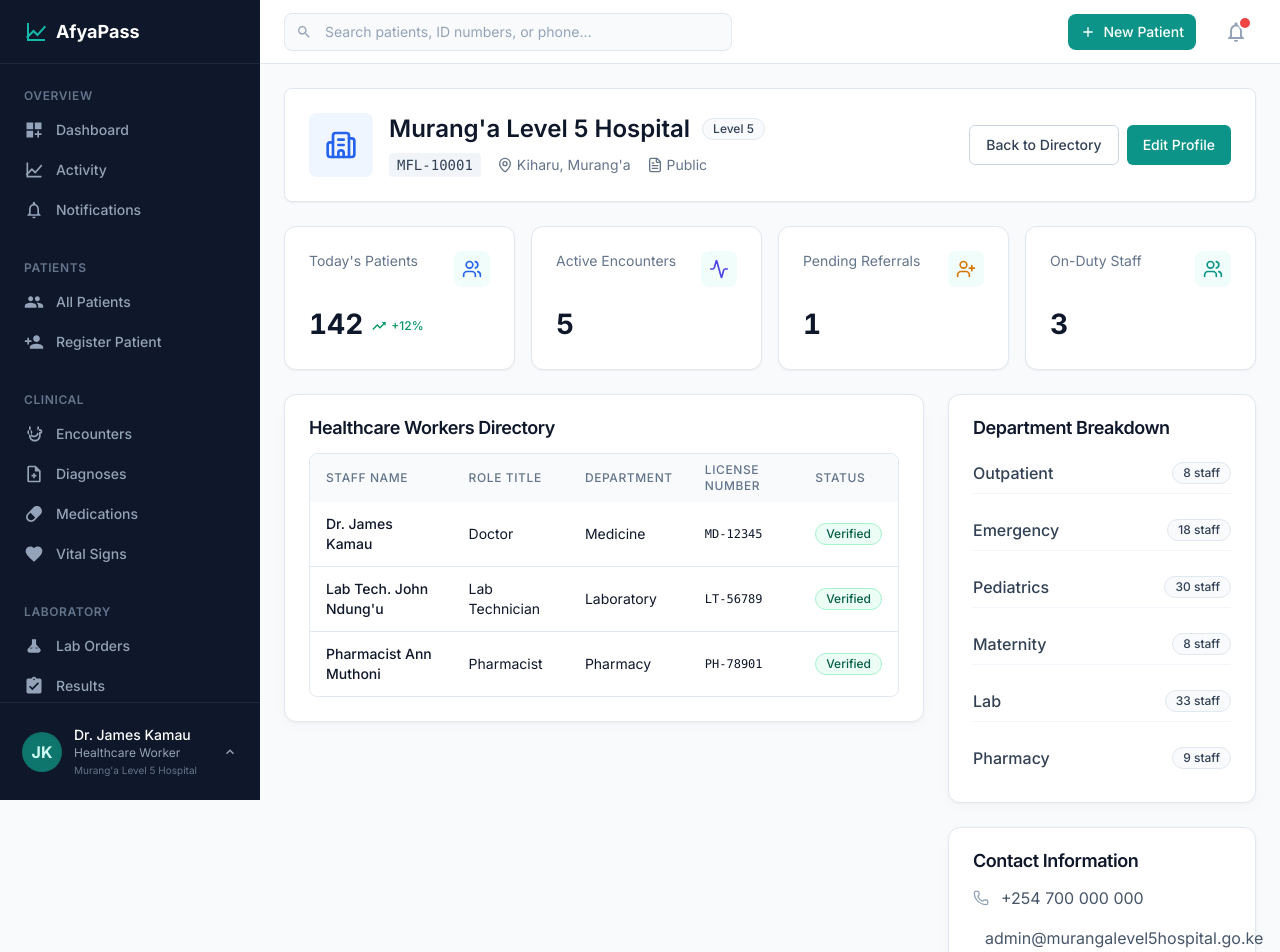
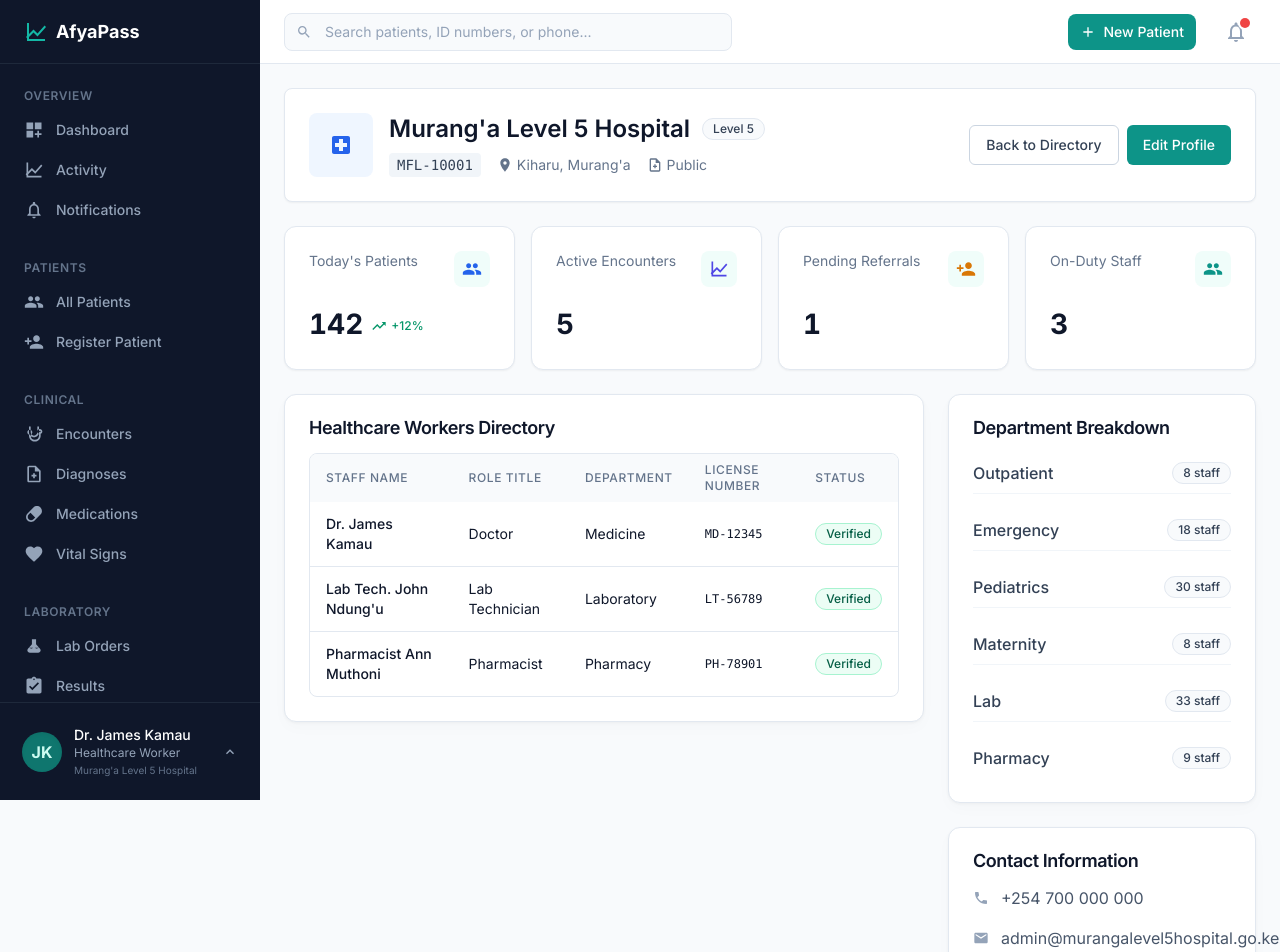
Before and after one commit to Jymee33/AfyaPass, a Next.js app: page /facilities/fac-001 in a window 1280 px wide. Shown: the top 952 px of the page. Built offline with nearby package versions, Linux system fonts and the light colour scheme.

Commit message:
chore(icons): migrate facility detail page from Lucide to UXWing

```diff
--- a/app/(dashboard)/facilities/[id]/page.tsx
+++ b/app/(dashboard)/facilities/[id]/page.tsx
@@ -4,7 +4,7 @@ import { StatCard } from '@/components/ui/StatCard';
 import { Table, TableHeader, TableRow, TableHead, TableBody, TableCell } from '@/components/ui/Table';
 import { Badge } from '@/components/ui/Badge';
 import { mockFacilities, mockHealthcareWorkers, mockEncounters, mockReferrals } from '@/lib/mock-data';
-import { Building2, Users, Activity, UserPlus, MapPin, Phone, Mail, FileText } from 'lucide-react';
+import { IcHospital, IcUsers, IcActivity, IcUserPlus, IcMapPin, IcPhone, IcMail, IcFileText } from '@/components/icons';
 import { notFound } from 'next/navigation';
 import Link from 'next/link';
 import { Button } from '@/components/ui/Button';
@@ -33,7 +33,7 @@ export default function FacilityProfilePage({ params }: { params: Promise<{ id:
       <div className="flex flex-col sm:flex-row justify-between items-start sm:items-center gap-4 bg-white p-6 rounded-lg border border-slate-200 shadow-sm">
         <div className="flex items-start gap-4">
           <div className="w-16 h-16 bg-info-50 text-info-600 rounded-lg flex items-center justify-center flex-shrink-0">
-            <Building2 className="w-8 h-8" />
+            <IcHospital className="h-6 w-6" />
           </div>
           <div>
             <div className="flex items-center gap-3">
@@ -42,8 +42,8 @@ export default function FacilityProfilePage({ params }: { params: Promise<{ id:
             </div>
             <div className="flex items-center gap-4 mt-2 text-sm text-slate-500">
               <span className="font-mono bg-slate-100 px-2 py-0.5 rounded text-slate-700">{facility.facilityCode}</span>
-              <span className="flex items-center gap-1"><MapPin className="w-4 h-4" /> {facility.subCounty}, {facility.county}</span>
-              <span className="flex items-center gap-1"><FileText className="w-4 h-4" /> {facility.facilityType}</span>
+              <span className="flex items-center gap-1"><IcMapPin className="w-4 h-4" /> {facility.subCounty}, {facility.county}</span>
+              <span className="flex items-center gap-1"><IcFileText className="w-4 h-4" /> {facility.facilityType}</span>
             </div>
           </div>
         </div>
@@ -59,24 +59,24 @@ export default function FacilityProfilePage({ params }: { params: Promise<{ id:
         <StatCard
           title="Today's Patients"
           value={todayPatients}
-          icon={<Users className="w-5 h-5 text-info-600" />}
+          icon={<IcUsers className="w-5 h-5 text-info-600" />}
           trend="+12%"
           trendDirection="up"
         />
         <StatCard
           title="Active Encounters"
           value={activeEncounters}
-          icon={<Activity className="w-5 h-5 text-indigo-600" />}
+          icon={<IcActivity className="w-5 h-5 text-indigo-600" />}
         />
         <StatCard
           title="Pending Referrals"
           value={referralsPending.length}
-          icon={<UserPlus className="w-5 h-5 text-warning-600" />}
+          icon={<IcUserPlus className="w-5 h-5 text-warning-600" />}
         />
         <StatCard
           title="On-Duty Staff"
           value={onDutyStaff}
-          icon={<Users className="w-5 h-5 text-afya-600" />}
+          icon={<IcUsers className="w-5 h-5 text-afya-600" />}
         />
       </div>
 
@@ -150,11 +150,11 @@ export default function FacilityProfilePage({ params }: { params: Promise<{ id:
             <CardContent>
               <div className="space-y-4">
                 <div className="flex items-center gap-3">
-                  <Phone className="w-4 h-4 text-slate-400" />
+                  <IcPhone className="w-4 h-4 text-slate-400" />
                   <span className="text-slate-600">+254 700 000 000</span>
                 </div>
                 <div className="flex items-center gap-3">
-                  <Mail className="w-4 h-4 text-slate-400" />
+                  <IcMail className="w-4 h-4 text-slate-400" />
                   <span className="text-slate-600">admin@{facility.name.toLowerCase().replace(/[^a-z0-9]/g, '')}.go.ke</span>
                 </div>
               </div>
```
